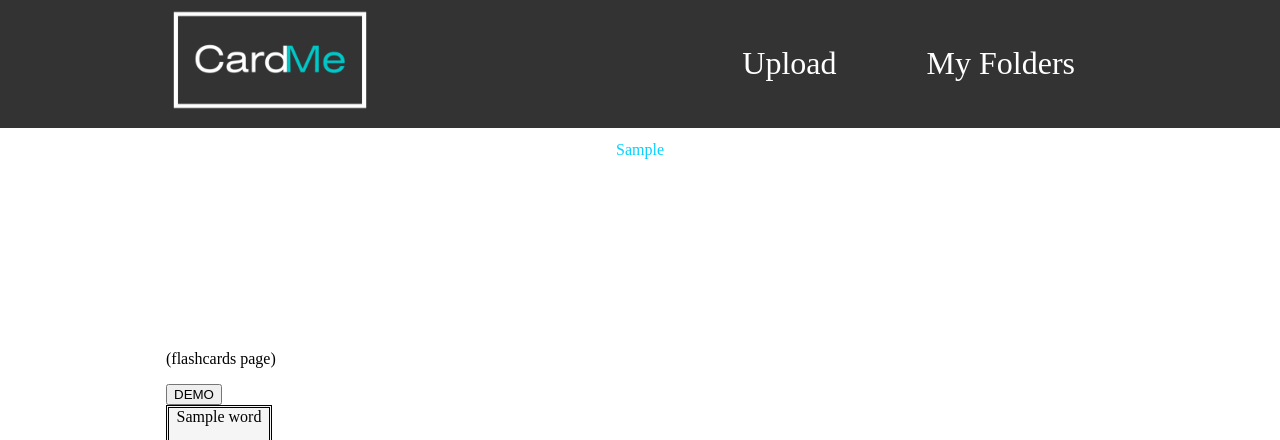
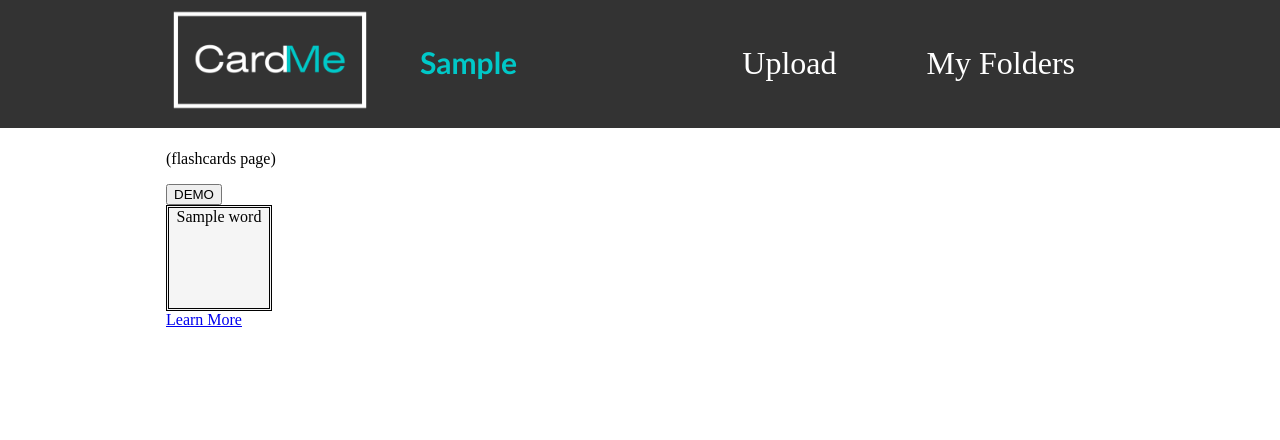
Before and after one commit to JacksonHagood/CardMe, a Python web app: template templates/flashcards.html in a window 1280 px wide. Shown: the top 440 px of the page. Run offline with Jinja, Linux system fonts and the light colour scheme; the template is opened without the code that fills it: most values are stand-ins (such as "Sample title", 1, 10 or a date in 2020).

Commit message:
fixed styling of folder name in flashcards

```diff
--- a/static/css/style.css
+++ b/static/css/style.css
@@ -227,11 +227,18 @@ label div.card-data {
     cursor: pointer;
 }
 
+.navigation p {
+    color: #00c8c8;
+    float: left;
+    font-size: 30px;
+    text-align: center;
+    text-decoration: none;
+    font-weight: bold;
+    position: absolute;
+    top: 14px;
+    left: 420px;
+}
+
 .folder_name_title {
-    margin-top: 100px;
-    text-align: center;
-    color: rgb(6, 209, 255);
-    height: 100px;
-    width: 100%;
-    line-height: 100px;
+    font-family: 'Gill Sans', 'Gill Sans MT', Calibri, 'Trebuchet MS', sans-serif;
 }
--- a/templates/flashcards.html
+++ b/templates/flashcards.html
@@ -9,16 +9,17 @@
 
     <body>
 
-        <div class="folder_name_title">
-            <p class = "fn_title">{{fold_n}}</p>
-        </div>
-
         <div class = "navigation">
             <a id = "name" href = "/index"><img src = "{{url_for('static', filename='img/Logo.png')}}" alt="CardMe (Home)"></a>
             <div class = "right_navigation">
                 <a href = "/folders">My Folders</a>
                 <a href = "/uploadimage">Upload</a>
             </div>
+
+            <div class="folder_name_title">
+                <p class = "fn_title">{{fold_n}}</p>
+            </div>
+
         </div>
 
         <div class = main>
```
